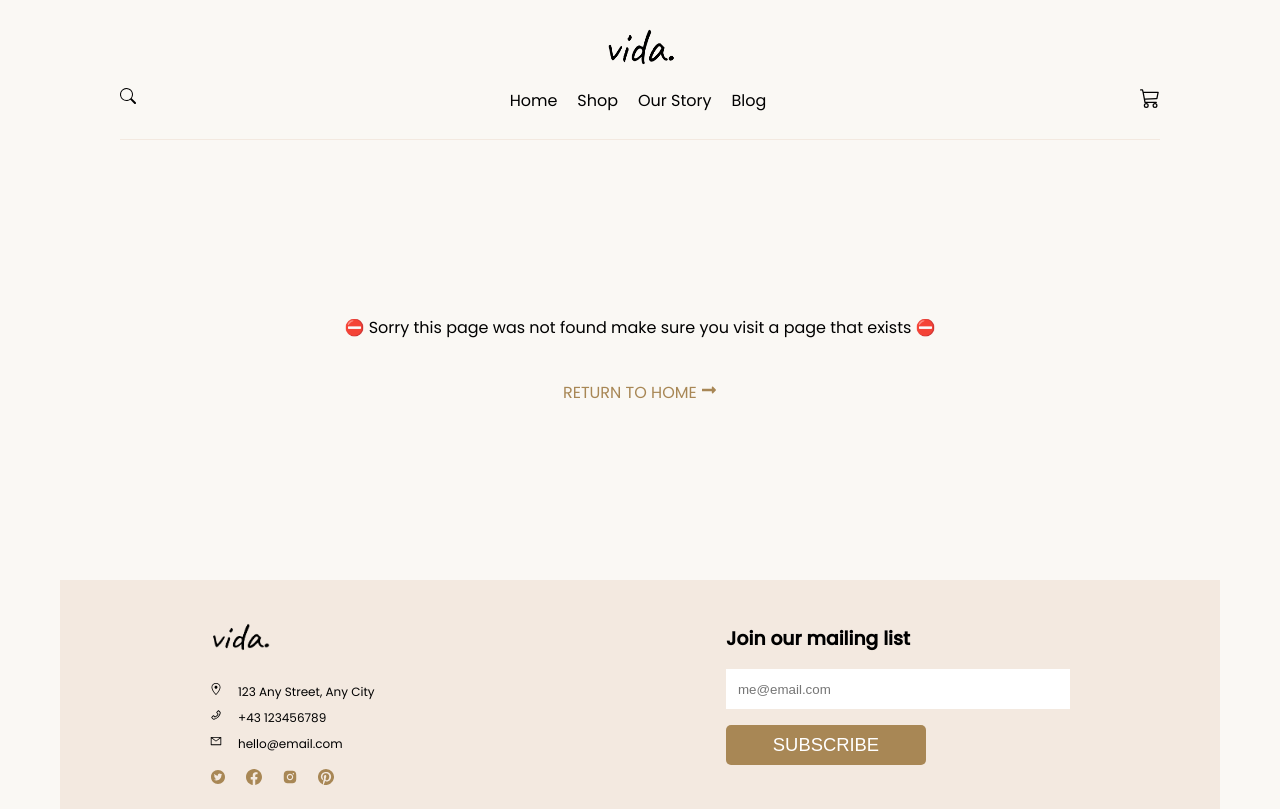
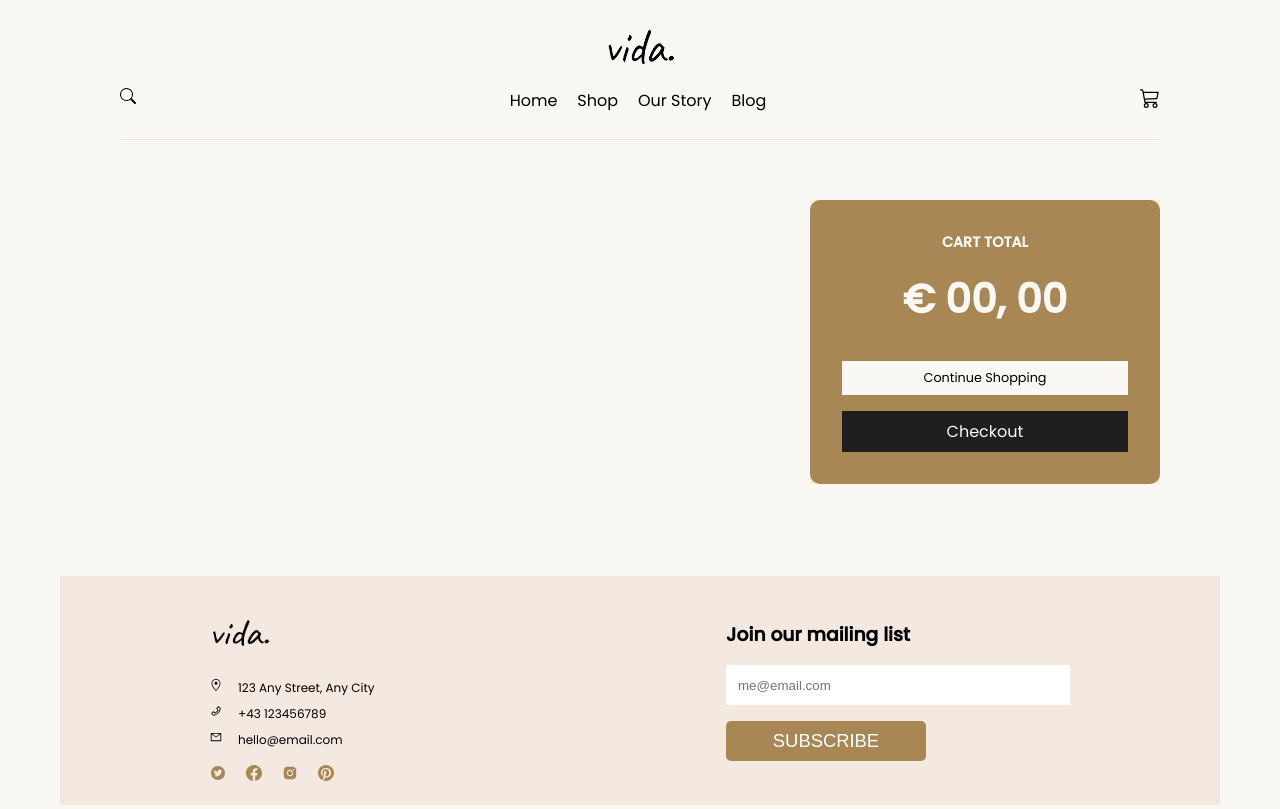
Before and after one commit to cheorodio/next-ecommerce-store, a Next.js app: page /cart in a window 1280 px wide. Before the commit this address had no page. Built offline with nearby package versions, Linux system fonts and the light colour scheme; a web font is replaced by a local one.

Commit message:
Add cart page

```diff
--- /dev/null
+++ b/app/cart/cart.module.scss
@@ -0,0 +1,73 @@
+.cartContainer {
+  margin: 60px 0px;
+  display: flex;
+  padding: 0px 120px 32px;
+  gap: 32px;
+
+  .cartOverviewContainer {
+    width: 80%;
+  }
+
+  .cartTotalContainer {
+    background-color: antiquewhite;
+    display: flex;
+    justify-content: flex-end;
+
+    .cartTotalCard {
+      background-color: var(--primary-color);
+      padding: 32px;
+      width: 350px;
+      display: flex;
+      flex-direction: column;
+      align-items: center;
+      gap: 16px;
+      color: var(--main-bg-color);
+      border-radius: 10px;
+
+      h3 {
+        font-size: 0.9rem;
+        text-transform: uppercase;
+      }
+
+      h2 {
+        font-size: 2.5rem;
+        margin-bottom: 16px;
+      }
+
+      div {
+        display: flex;
+        flex-direction: column;
+        align-items: center;
+        gap: 16px;
+        width: 100%;
+
+        .cartButton {
+          width: 100%;
+          padding: 8px 0px;
+          text-align: center;
+          cursor: pointer;
+        }
+
+        .continueShoppingButton {
+          color: black;
+          font-size: 0.8rem;
+          background-color: var(--main-bg-color);
+          &:hover {
+            background-color: var(--primary-color);
+            outline: 1px solid var(--main-bg-color);
+            color: white;
+          }
+        }
+
+        .checkoutButton {
+          background-color: #1f1f1f;
+
+          &:hover {
+            background-color: var(--primary-color);
+            outline: 1px solid var(--main-bg-color);
+          }
+        }
+      }
+    }
+  }
+}
--- /dev/null
+++ b/app/cart/page.js
@@ -0,0 +1,30 @@
+import Link from 'next/link';
+import styles from './cart.module.scss';
+
+export default function CartPage() {
+  return (
+    <div className={styles.cartContainer}>
+      <div className={styles.cartOverviewContainer} />
+      <div className={styles.cartTotalContainer}>
+        <div className={styles.cartTotalCard}>
+          <h3>Cart Total</h3>
+          <h2>€ 00, 00</h2>
+          <div>
+            <Link
+              className={`${styles.continueShoppingButton} ${styles.cartButton}`}
+              href="/products"
+            >
+              Continue Shopping
+            </Link>
+            <Link
+              className={`${styles.checkoutButton} ${styles.cartButton}`}
+              href="/#"
+            >
+              Checkout
+            </Link>
+          </div>
+        </div>
+      </div>
+    </div>
+  );
+}
```
